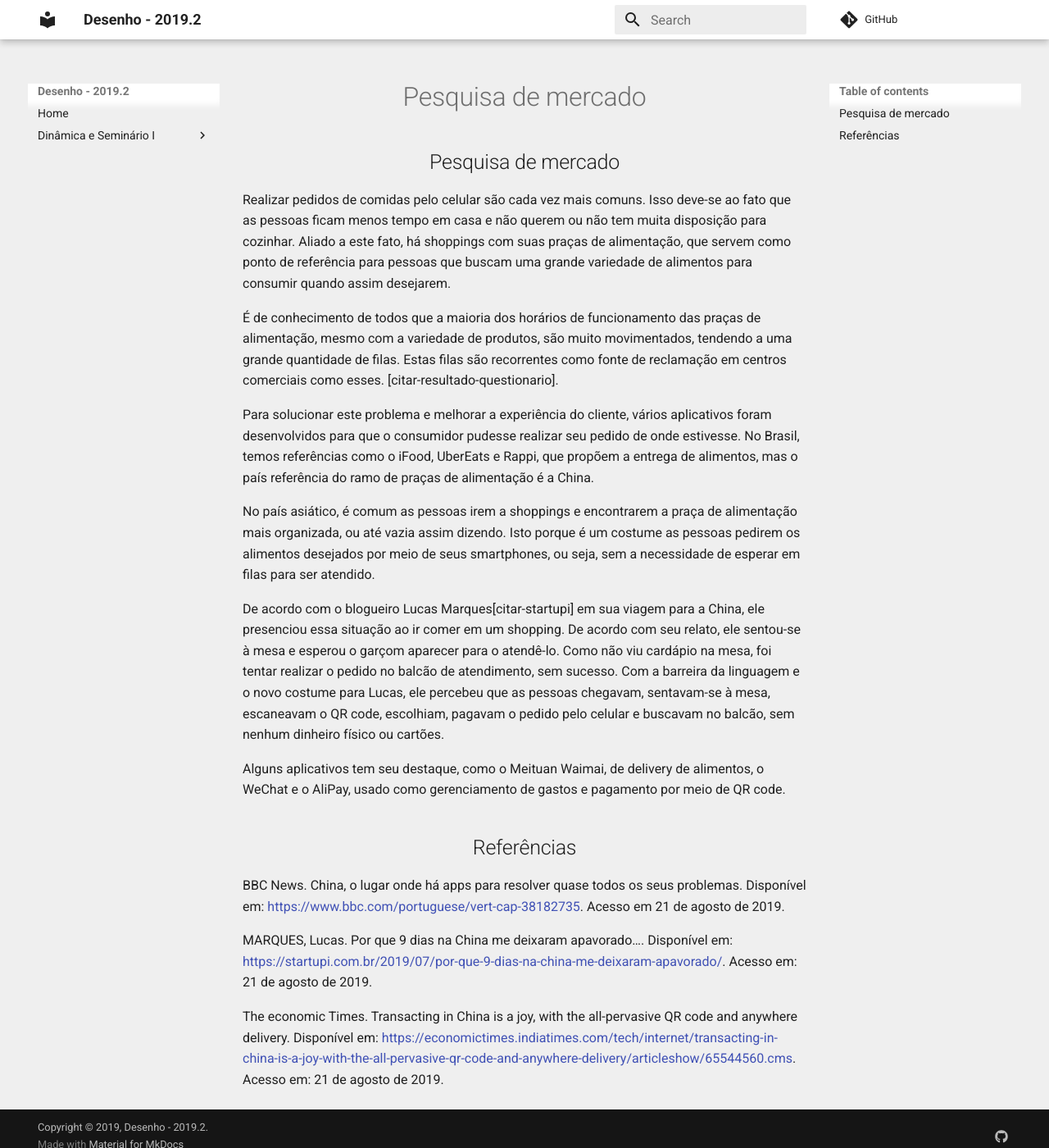
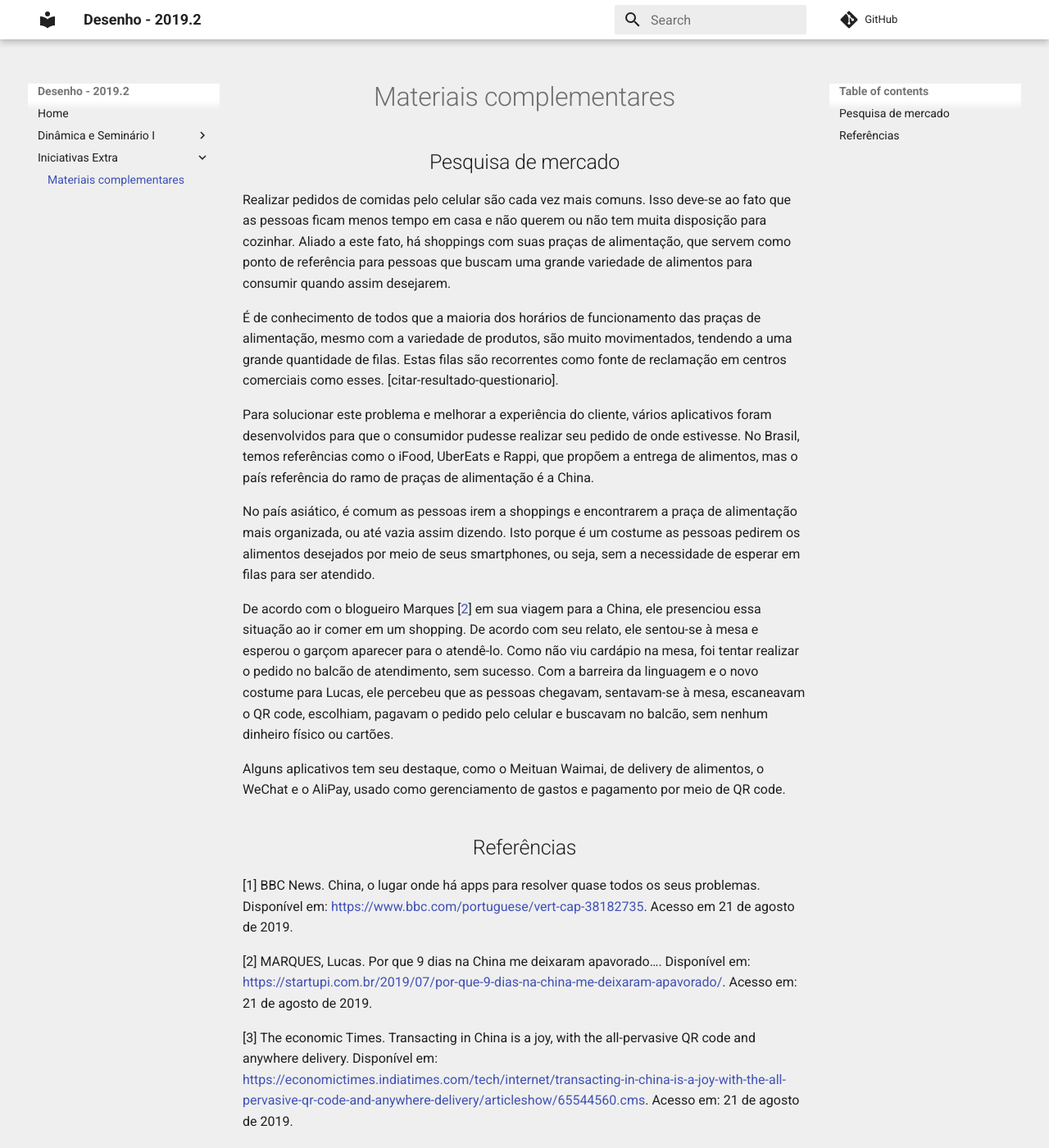
Before and after one commit to fga-desenho-2019-2/Wiki, an MkDocs documentation site: the page built from docs/iniciativas_extra/pesquisa_de_mercado.md, in a window 1280 px wide and 1400 px high. Shown: the whole window at 82% size. Built offline with MkDocs 1.6.1 and Material for MkDocs 9.7.7, drawn with Linux system fonts in a browser that asks for light colours; comment, search, counter and statistics services are not loaded; old or Windows-style settings are respelled for this version of MkDocs.

Commit message:
Addin extra iniciatives in mkdocs.yml

```diff
--- a/docs/iniciativas_extra/pesquisa_de_mercado.md
+++ b/docs/iniciativas_extra/pesquisa_de_mercado.md
@@ -8,14 +8,14 @@
 
 No país asiático, é comum as pessoas irem a shoppings e encontrarem a praça de alimentação mais organizada, ou até vazia assim dizendo. Isto porque é um costume as pessoas pedirem os alimentos desejados por meio de seus smartphones, ou seja, sem a necessidade de esperar em filas para ser atendido.
 
-De acordo com o blogueiro Lucas Marques[citar-startupi] em sua viagem para a China, ele presenciou essa situação ao ir comer em um shopping. De acordo com seu relato, ele sentou-se à mesa e esperou o garçom aparecer para o atendê-lo. Como não viu cardápio na mesa, foi tentar realizar o pedido no balcão de atendimento, sem sucesso. Com a barreira da linguagem e o novo costume para Lucas, ele percebeu que as pessoas chegavam, sentavam-se à mesa, escaneavam o QR code, escolhiam, pagavam o pedido pelo celular e buscavam no balcão, sem nenhum dinheiro físico ou cartões.
+De acordo com o blogueiro Marques [[2](#referencias)] em sua viagem para a China, ele presenciou essa situação ao ir comer em um shopping. De acordo com seu relato, ele sentou-se à mesa e esperou o garçom aparecer para o atendê-lo. Como não viu cardápio na mesa, foi tentar realizar o pedido no balcão de atendimento, sem sucesso. Com a barreira da linguagem e o novo costume para Lucas, ele percebeu que as pessoas chegavam, sentavam-se à mesa, escaneavam o QR code, escolhiam, pagavam o pedido pelo celular e buscavam no balcão, sem nenhum dinheiro físico ou cartões.
 
 Alguns aplicativos tem seu destaque, como o Meituan Waimai, de delivery de alimentos, o WeChat e o AliPay, usado como gerenciamento de gastos e pagamento por meio de QR code.
 
 ## Referências
 
-BBC News. China, o lugar onde há apps para resolver quase todos os seus problemas. Disponível em: <https://www.bbc.com/portuguese/vert-cap-38182735>. Acesso em 21 de agosto de 2019.
+[1] BBC News. China, o lugar onde há apps para resolver quase todos os seus problemas. Disponível em: <https://www.bbc.com/portuguese/vert-cap-38182735>. Acesso em 21 de agosto de 2019.
 
-MARQUES, Lucas. Por que 9 dias na China me deixaram apavorado…. Disponível em: <https://startupi.com.br/2019/07/por-que-9-dias-na-china-me-deixaram-apavorado/>. Acesso em: 21 de agosto de 2019.
+[2] MARQUES, Lucas. Por que 9 dias na China me deixaram apavorado…. Disponível em: <https://startupi.com.br/2019/07/por-que-9-dias-na-china-me-deixaram-apavorado/>. Acesso em: 21 de agosto de 2019.
 
-The economic Times. Transacting in China is a joy, with the all-pervasive QR code and anywhere delivery. Disponível em: <https://economictimes.indiatimes.com/tech/internet/transacting-in-china-is-a-joy-with-the-all-pervasive-qr-code-and-anywhere-delivery/articleshow/65544560.cms>. Acesso em: 21 de agosto de 2019.
+[3] The economic Times. Transacting in China is a joy, with the all-pervasive QR code and anywhere delivery. Disponível em: <https://economictimes.indiatimes.com/tech/internet/transacting-in-china-is-a-joy-with-the-all-pervasive-qr-code-and-anywhere-delivery/articleshow/65544560.cms>. Acesso em: 21 de agosto de 2019.
--- a/mkdocs.yml
+++ b/mkdocs.yml
@@ -31,3 +31,5 @@
       - Termo de abertura de projeto: 'seminario1/tap.md'
       - Design Sprint: 'seminario1/design_sprint.md'
       - 5W2H: 'seminario1/5w2h.md'
+  - Iniciativas Extra:
+      - Materiais complementares: 'iniciativas_extra/pesquisa_de_mercado.md'
```
